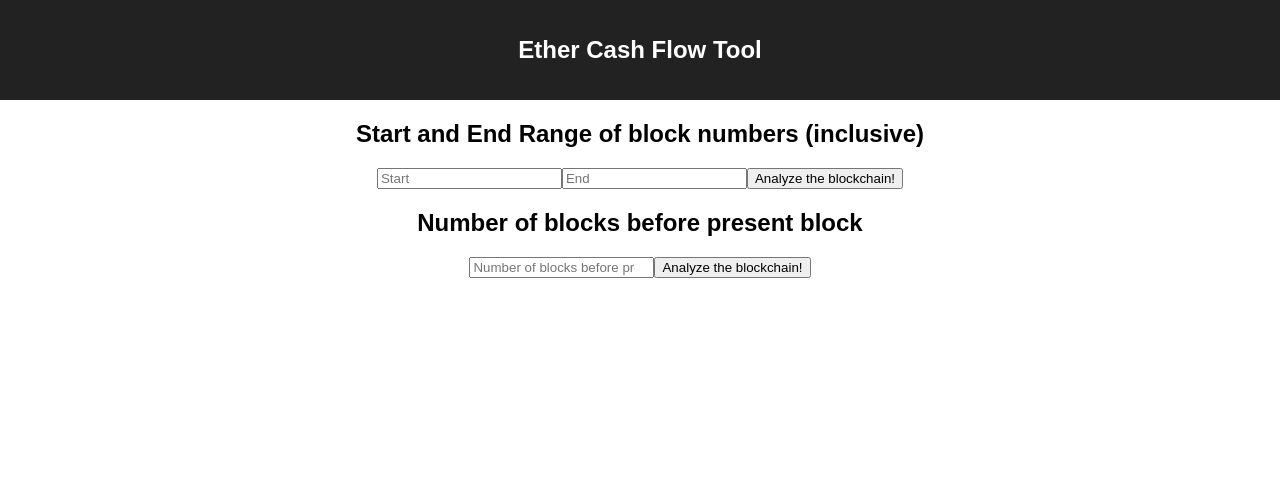
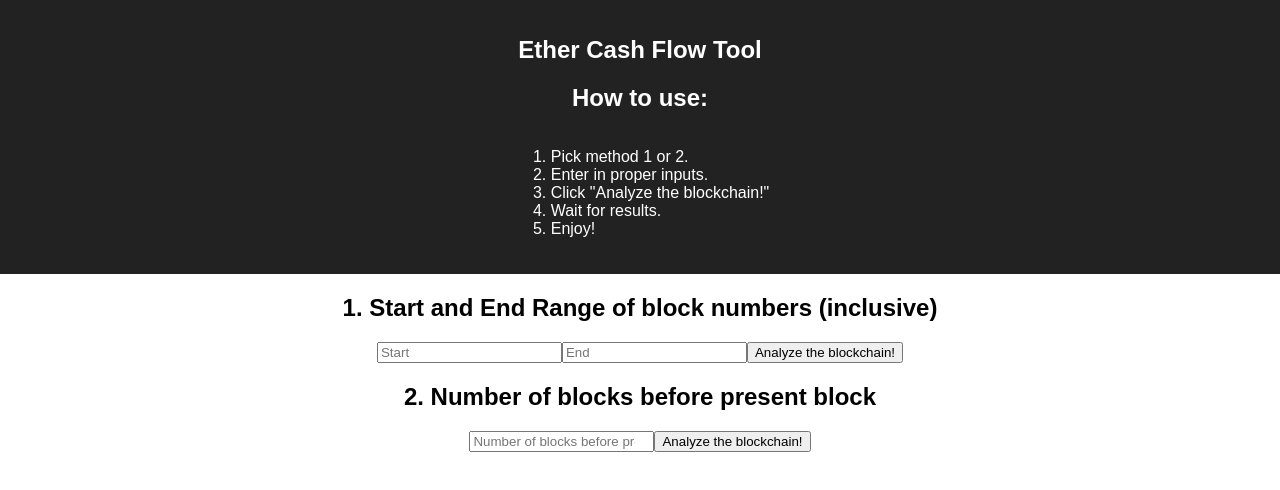
Before and after one commit to hyperh/legitimate-leaf, a React app: page / in a window 1280 px wide. Shown: the top 490 px of the page. Built offline with nearby package versions, Linux system fonts and the light colour scheme; no server answers; what web3 would draw is missing.

Commit message:
Add steps

```diff
--- a/src/App.css
+++ b/src/App.css
@@ -26,3 +26,9 @@
   justify-content: center;
   padding: 20px;
 }
+
+.steps {
+  display: flex;
+  justify-content: center;
+  text-align: left;
+}
--- a/src/App.js
+++ b/src/App.js
@@ -86,9 +86,19 @@ class App extends Component {
       <div className="App">
         <header className="App-header">
           <h1 className="App-title">Ether Cash Flow Tool</h1>
+          <h2>How to use:</h2>
+          <div className="steps">
+            <ol>
+              <li>Pick method 1 or 2.</li>
+              <li>Enter in proper inputs.</li>
+              <li>Click "Analyze the blockchain!"</li>
+              <li>Wait for results.</li>
+              <li>Enjoy!</li>
+            </ol>
+          </div>
         </header>
 
-        <h2>Start and End Range of block numbers (inclusive)</h2>
+        <h2>1. Start and End Range of block numbers (inclusive)</h2>
         <input
           type="number"
           placeholder="Start"
@@ -107,7 +117,7 @@ class App extends Component {
           </button>
         )}
 
-        <h2>Number of blocks before present block</h2>
+        <h2>2. Number of blocks before present block</h2>
         <input
           type="number"
           placeholder="Number of blocks before present block"
```
